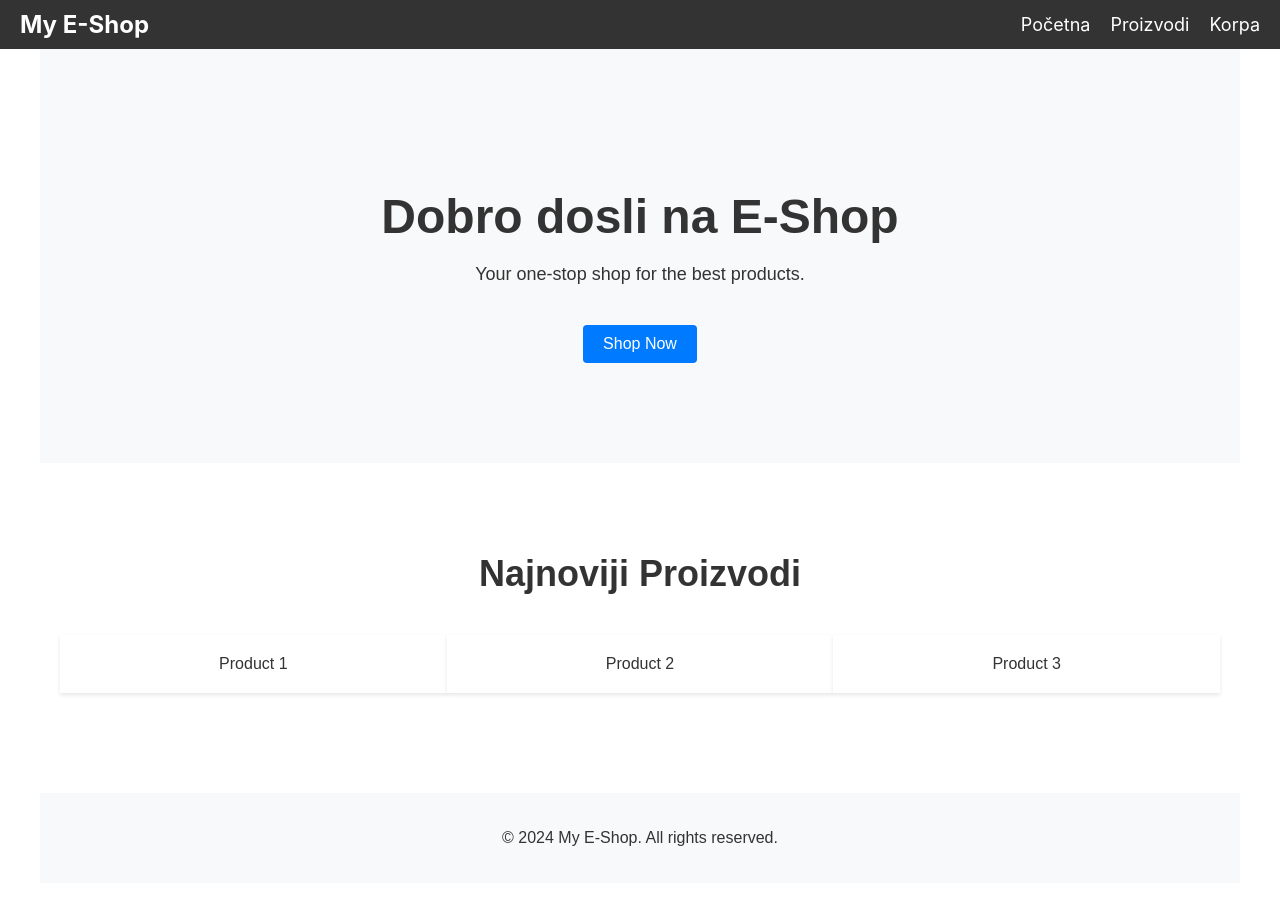
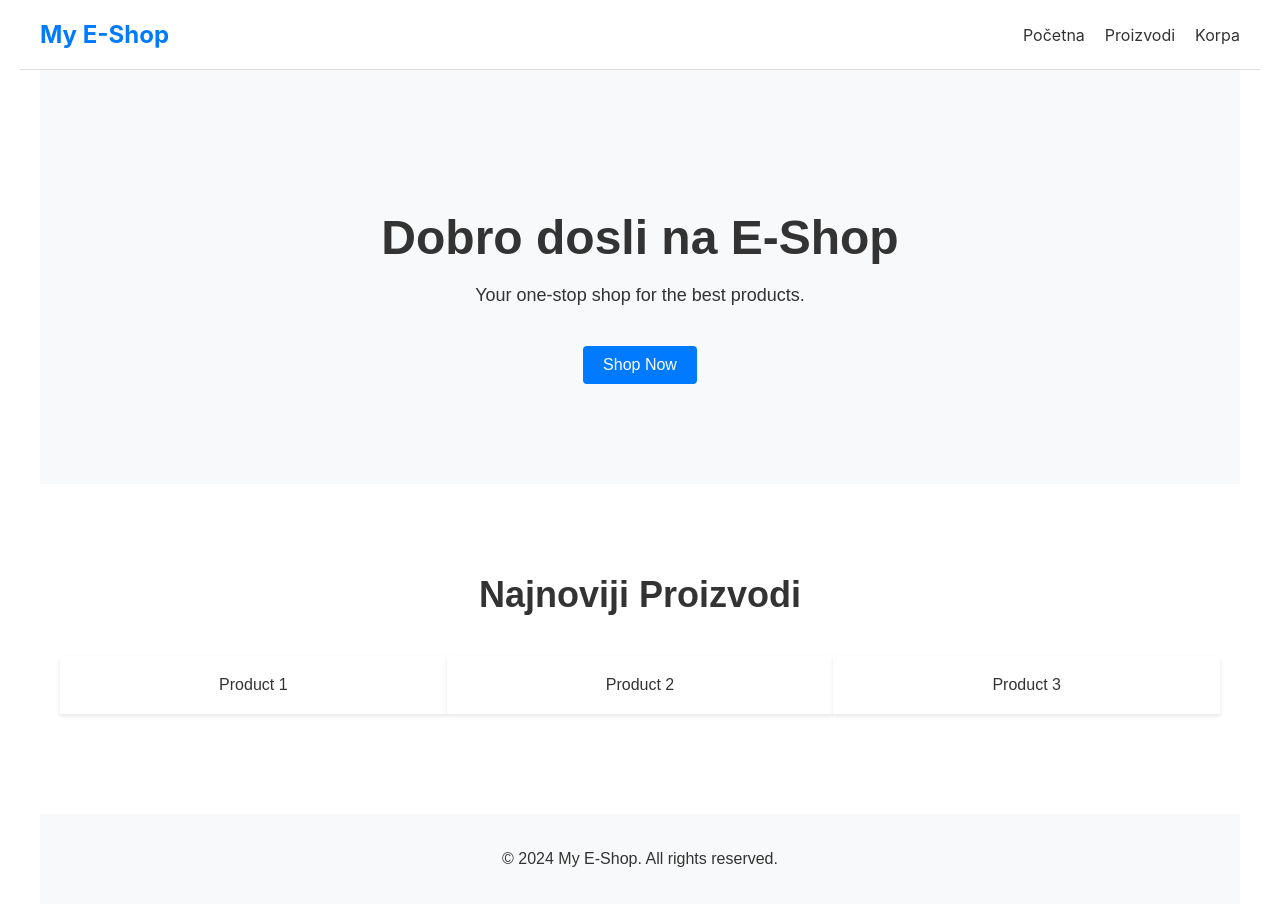
Before and after one commit to KovacevicS/eshopovic, a React (Create React App) app: page / in a window 1280 px wide. Before the commit the page ends 883 px from the top, so only its background shows below. Built offline with nearby package versions, Linux system fonts and the light colour scheme.

Commit message:
najnoviji komit

```diff
--- /dev/null
+++ b/src/components/Navbar.css
@@ -0,0 +1,89 @@
+/* Osnovni stilovi */
+.navbar {
+    display: flex;
+    justify-content: space-between;
+    align-items: center;
+    padding: 20px;
+    border-bottom: 1px solid #ddd;
+    background-color: #fff;
+    max-width: 1200px;
+    margin: 0 auto;
+  }
+
+  .logo {
+    font-size: 24px;
+    font-weight: bold;
+    color: #007bff;
+  }
+
+  .nav {
+    display: flex;
+    align-items: center;
+  }
+
+  .nav ul {
+    list-style-type: none;
+    margin: 0;
+    padding: 0;
+    display: flex;
+  }
+
+  .nav li {
+    margin-left: 20px;
+  }
+
+  .nav a {
+    text-decoration: none;
+    color: #333;
+    transition: color 0.3s;
+  }
+
+  .nav a:hover {
+    color: #007bff;
+  }
+
+  /* Stilovi za manje ekrane */
+  @media (max-width: 768px) {
+    .nav {
+      flex-direction: column;
+      align-items: flex-start;
+      position: relative;
+    }
+
+    .nav ul {
+      display: none;
+      flex-direction: column;
+      width: 100%;
+      padding: 0;
+      background-color: #fff;
+      border-top: 1px solid #ddd;
+      margin-top: 10px;
+    }
+
+    .nav.active ul {
+      display: flex;
+    }
+
+    .nav li {
+      margin-left: 0;
+      margin-bottom: 10px;
+    }
+
+    .nav a {
+      font-size: 18px;
+      color: #333;
+    }
+
+    .menu-toggle {
+      display: block;
+      cursor: pointer;
+      font-size: 24px;
+    }
+  }
+
+  /* Sakrij hamburger meni za veće ekrane */
+  @media (min-width: 769px) {
+    .menu-toggle {
+      display: none;
+    }
+  }
--- a/src/components/Navbar.js
+++ b/src/components/Navbar.js
@@ -1,50 +1,31 @@
-// src/components/Navbar.js
-import React from 'react';
+import React, { useState } from 'react';
 import { Link } from 'react-router-dom';
+import './Navbar.css';
 
 const Navbar = () => {
-    return (
-        <nav style={styles.navbar}>
-            <h2 style={styles.title}>My E-Shop</h2>
-            <ul style={styles.navLinks}>
-                <li>
-                    <Link to="/" style={styles.link}>Početna</Link>
-                </li>
-                <li>
-                    <Link to="/proizvodi" style={styles.link}>Proizvodi</Link>
-                </li>
-                <li>
-                    <Link to="/korpa" style={styles.link}>Korpa</Link>
-                </li>
-            </ul>
+  const [isNavActive, setIsNavActive] = useState(false);
+
+  const toggleNav = () => {
+    setIsNavActive(!isNavActive);
+  };
+
+  return (
+    <header className="navbar">
+      <div className="logo">My E-Shop</div>
+      <div className={`nav ${isNavActive ? 'active' : ''}`}>
+        <nav>
+          <ul>
+            <li><Link to="/">Početna</Link></li>
+            <li><Link to="/proizvodi">Proizvodi</Link></li>
+            <li><Link to="/korpa">Korpa</Link></li>
+          </ul>
         </nav>
-    );
-};
-
-const styles = {
-    navbar: {
-        display: 'flex',
-        justifyContent: 'space-between',
-        alignItems: 'center',
-        padding: '10px 20px',
-        backgroundColor: '#333',
-        color: '#fff',
-    },
-    title: {
-        margin: 0,
-    },
-    navLinks: {
-        listStyle: 'none',
-        display: 'flex',
-        margin: 0,
-        padding: 0,
-    },
-    link: {
-        marginLeft: '20px',
-        color: '#fff',
-        textDecoration: 'none',
-        fontSize: '18px',
-    }
-};
+        <div className="menu-toggle" onClick={toggleNav}>
+          &#9776; {/* Hamburger icon */}
+        </div>
+      </div>
+    </header>
+  );
+}
 
 export default Navbar;
```
